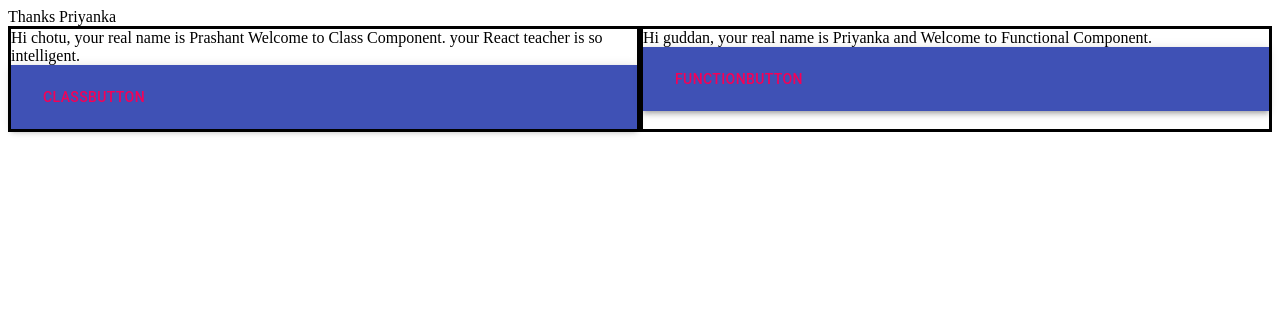
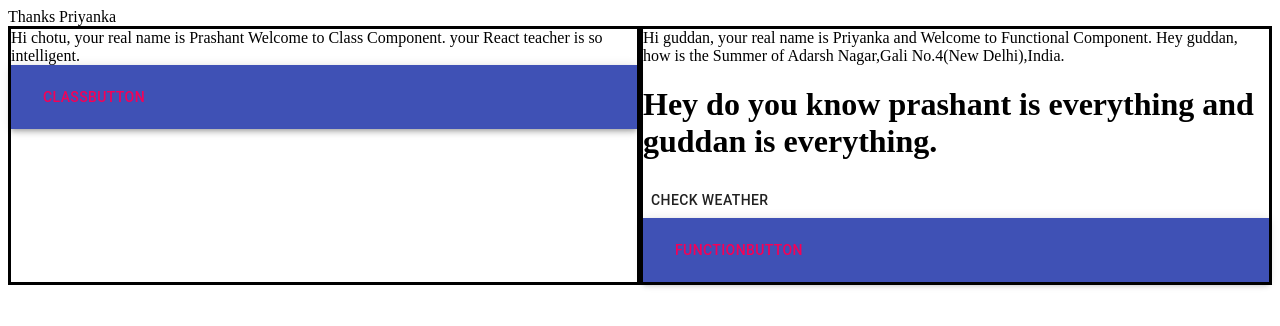
Before and after one commit to pkgs123/React-Hooks, a React (Create React App) app: page / in a window 1280 px wide. Shown: the top 326 px of the page. Built offline with nearby package versions, Linux system fonts and the light colour scheme.

Commit message:
Use of Hooks in Functional Component

```diff
--- a/src/component/FunctionalComponent.js
+++ b/src/component/FunctionalComponent.js
@@ -1,10 +1,28 @@
-import React,{Component} from 'react';
+import React,{Component,useState,useEffect} from 'react';
 import FooterComp from './FooterComponent';
 import {Button} from '@material-ui/core';
 function FunctComponent(props){
+
+  //Use of Hook
+const[weather,setWeather]  = useState('Summer');
+const[anything,setAnything] = useState('nothing');
+
+const checkWeatherReport = (evt) =>{
+ setWeather('Winter')
+}
+//It takes two parameters 1st--> callback (componentDid Mount) and 2nd parameter []---->componentDid Update
+useEffect(()=>{
+setAnything('everything');
+if(weather === 'Winter')setAnything('something');
+},[weather])
+
 return(
     <>
     Hi {props.nickName}, your real name is Priyanka and  Welcome to Functional Component.
+    Hey {props.nickName}, how is the {weather} of Adarsh Nagar,Gali No.4(New Delhi),India.
+    <h1>Hey do you know prashant is {anything} and {props.nickName} is {anything}.</h1>
+
+    <Button onClick={checkWeatherReport}>Check weather</Button>
     <FooterComp>
       <Button color='secondary'> FunctionButton</Button>
         </FooterComp>
```
